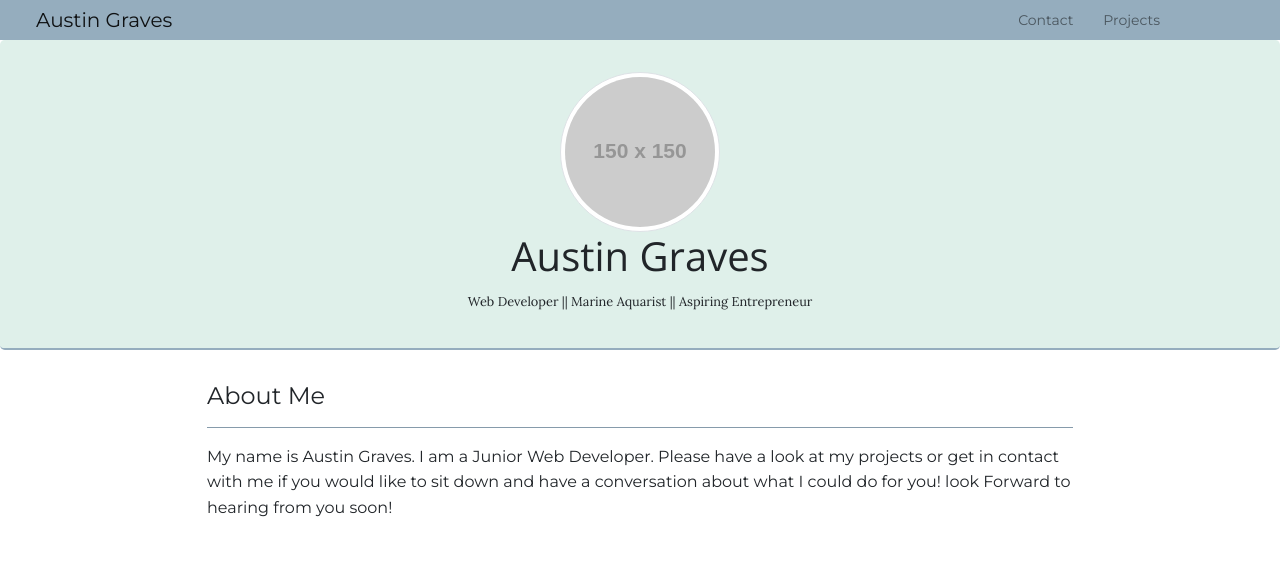
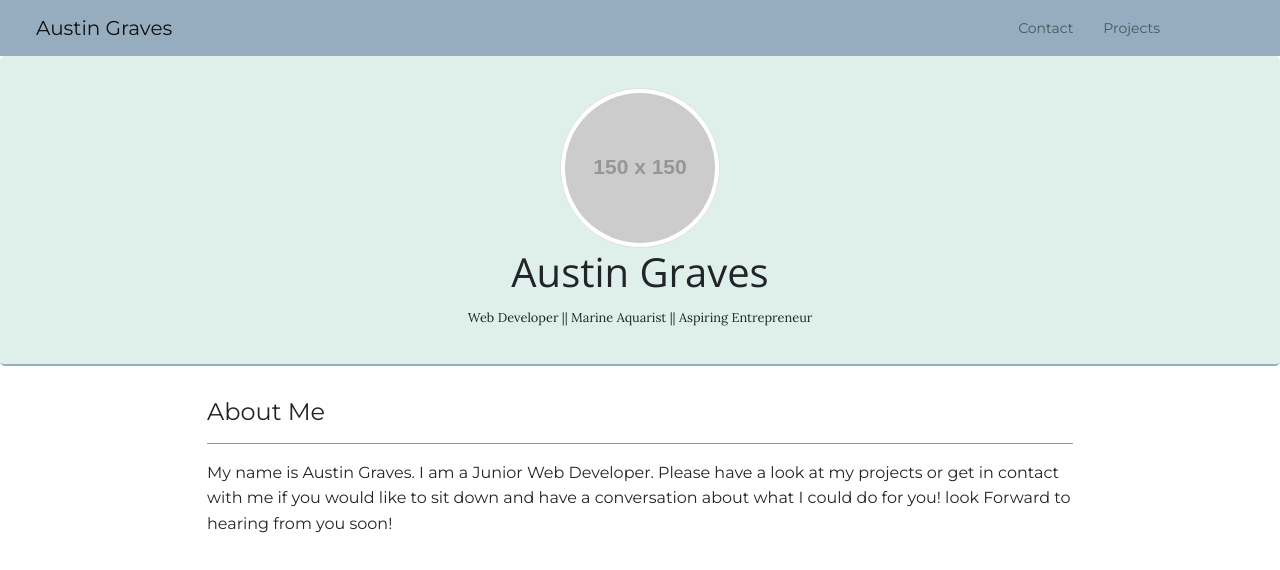
Before and after one commit to ItsYaBoyFish/Bootstrap-Portfolio, a plain HTML site: page index.html in a window 1280 px wide. Drawn offline with nearby package versions, Linux system fonts and the light colour scheme; placeholder pictures from the web are drawn by us.

Commit message:
Changed Some navbar styling

```diff
--- a/css/style.css
+++ b/css/style.css
@@ -4,7 +4,7 @@ body {
 /* Index Page ----------------------------------------------------------- */
 .navbar {
   background-color: #95adbe !important;
-  height: 40px;
+
 }
 
 .navbar-nav {
```
